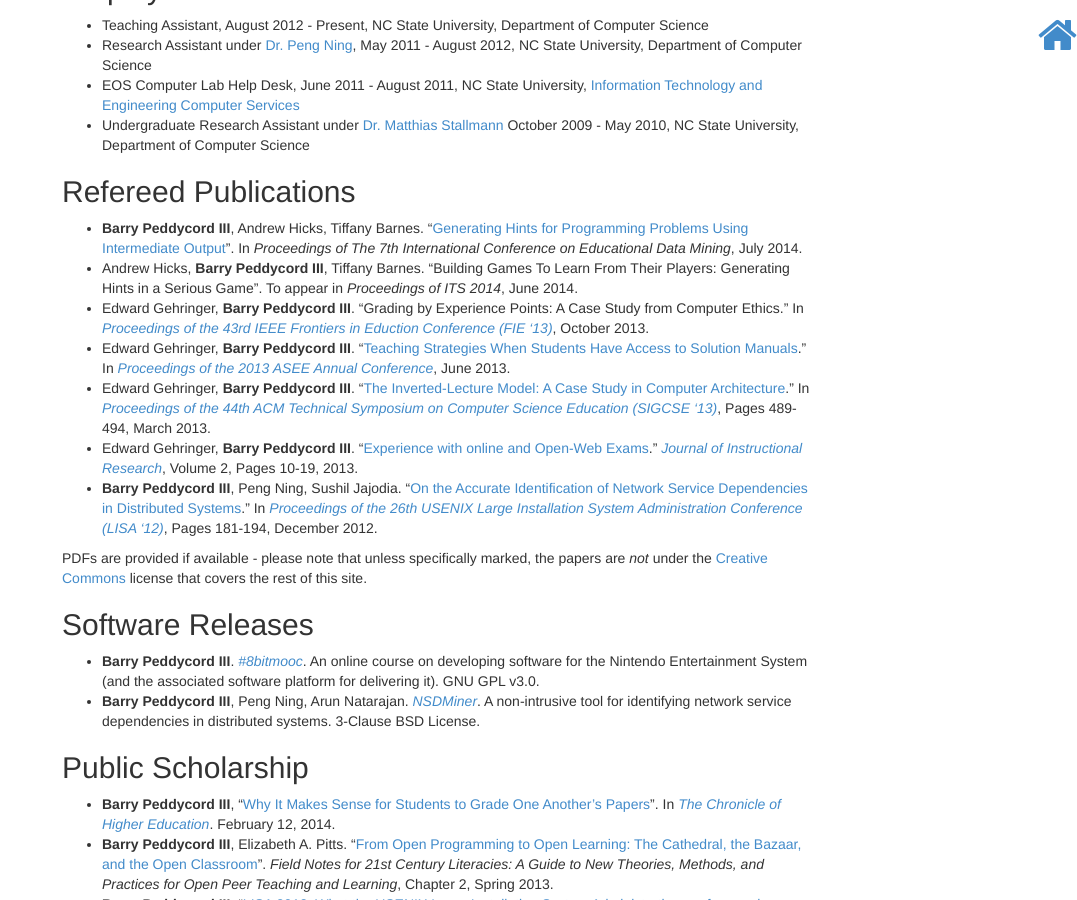
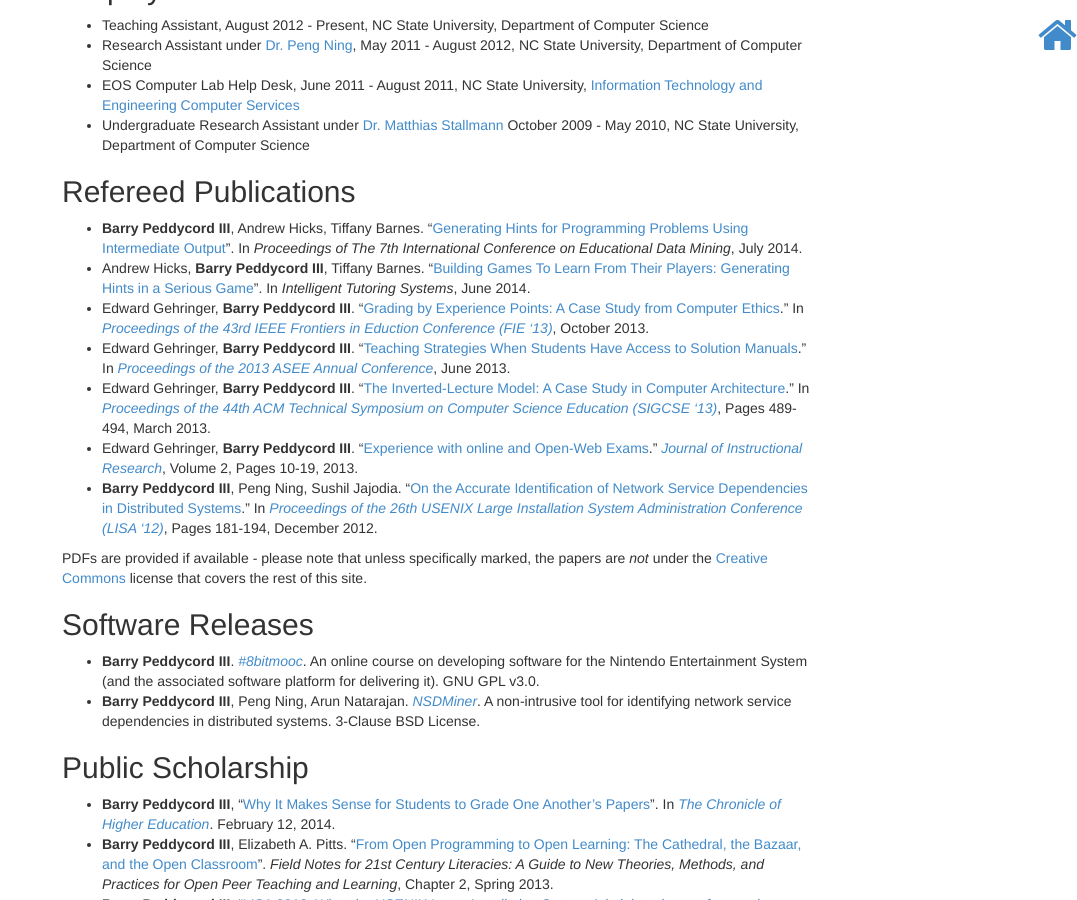
Before and after one commit to isharacomix/oldsite, a Jekyll site: the page built from cv.md, in a window 1280 px wide and 900 px high, scrolled down 451 px. Shown: the whole window, without its empty margins (203-1280 px from the left). Built offline with Jekyll 4.4.1, drawn with Linux system fonts in a browser that asks for light colours; Markdown is read by kramdown in place of the engine named in the settings; comment, search, counter and statistics services are not loaded.

Commit message:
Update cv.md

```diff
--- a/cv.md
+++ b/cv.md
@@ -34,8 +34,8 @@ Employment
 Refereed Publications
 ---------------------
  * **Barry Peddycord III**, Andrew Hicks, Tiffany Barnes. "[Generating Hints for Programming Problems Using Intermediate Output](http://educationaldatamining.org/EDM2014/uploads/procs2014/long%20papers/92_EDM-2014-Full.pdf)". In *Proceedings of The 7th International Conference on Educational Data Mining*, July 2014.
- * Andrew Hicks, **Barry Peddycord III**, Tiffany Barnes. "Building  Games To Learn From Their Players: Generating Hints in a Serious Game". To appear in *Proceedings of ITS 2014*, June 2014.
- * Edward Gehringer, **Barry Peddycord III**. "Grading by Experience Points: A Case Study from Computer Ethics." In *[Proceedings of the 43rd IEEE Frontiers in Eduction Conference (FIE '13)](http://fie2013.org)*, October 2013.
+ * Andrew Hicks, **Barry Peddycord III**, Tiffany Barnes. "[Building Games To Learn From Their Players: Generating Hints in a Serious Game](http://link.springer.com/chapter/10.1007/978-3-319-07221-0_39)". In *Intelligent Tutoring Systems*, June 2014.
+ * Edward Gehringer, **Barry Peddycord III**. "[Grading by Experience Points: A Case Study from Computer Ethics](http://ieeexplore.ieee.org/xpls/abs_all.jsp?arnumber=6685097)." In *[Proceedings of the 43rd IEEE Frontiers in Eduction Conference (FIE '13)](http://fie2013.org)*, October 2013.
  * Edward Gehringer, **Barry Peddycord III**. "[Teaching Strategies When Students Have Access to Solution Manuals](http://www.asee.org/public/conferences/20/papers/6828/view)." In *[Proceedings of the 2013 ASEE Annual Conference](http://www.asee.org/conferences-and-events/conferences/annual-conference/2013)*, June 2013.
  * Edward Gehringer, **Barry Peddycord III**. "[The Inverted-Lecture Model: A Case Study in Computer Architecture](http://db.grinnell.edu/sigcse/sigcse2013/Program/viewAcceptedProposal.pdf?sessionType=paper&amp;sessionNumber=118)." In *[Proceedings of the 44th ACM Technical Symposium on Computer Science Education (SIGCSE '13)](http://www.sigcse.org/sigcse2013/)*, Pages 489-494, March 2013.
  * Edward Gehringer, **Barry Peddycord III**. "[Experience with online and Open-Web Exams](https://cirt.gcu.edu/jir/documents/2013v2/jirjournalbro2031913pdf)." *[Journal of Instructional Research](http://cirt.gcu.edu/research/jir)*, Volume 2, Pages 10-19, 2013.
```
